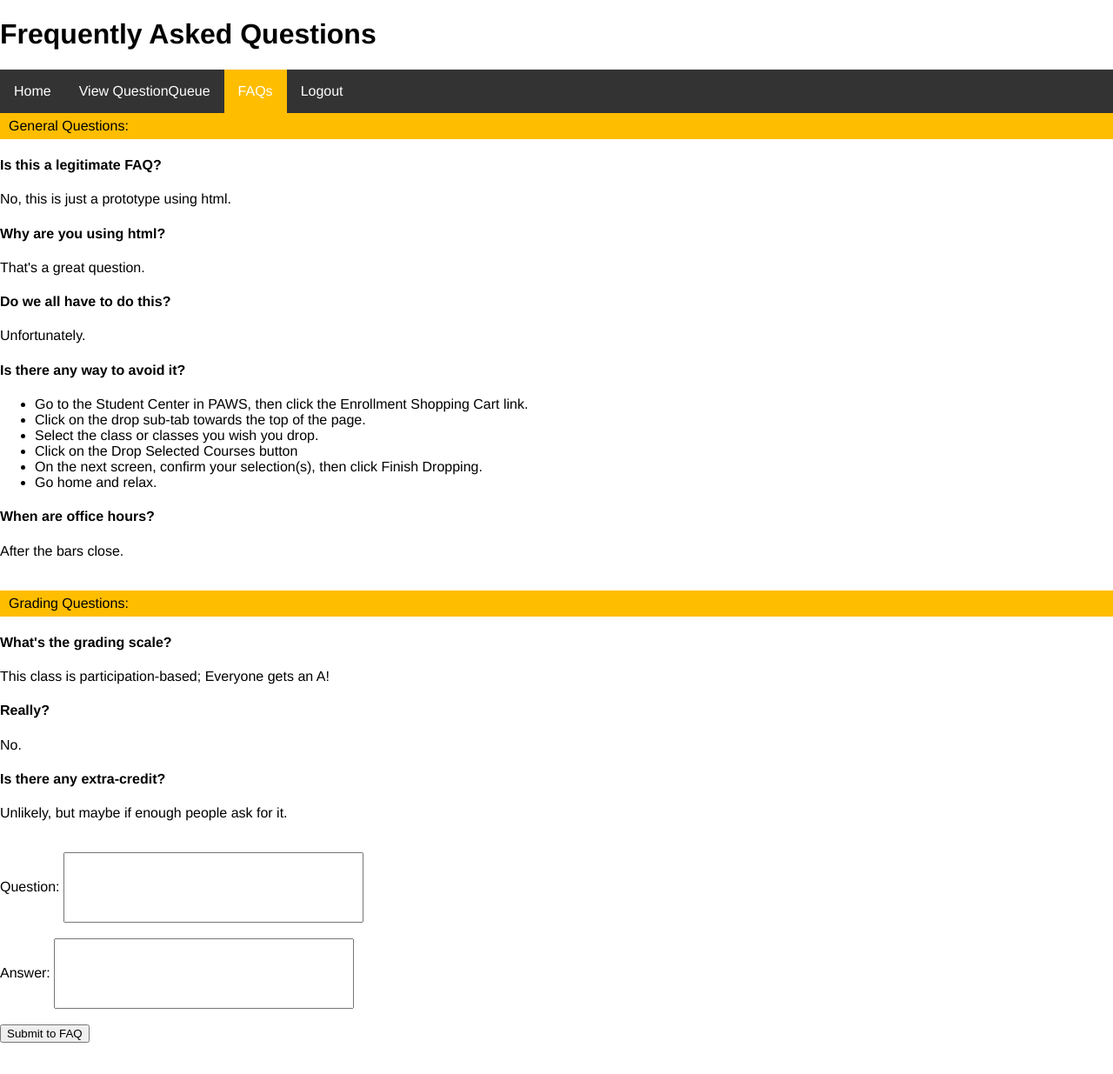
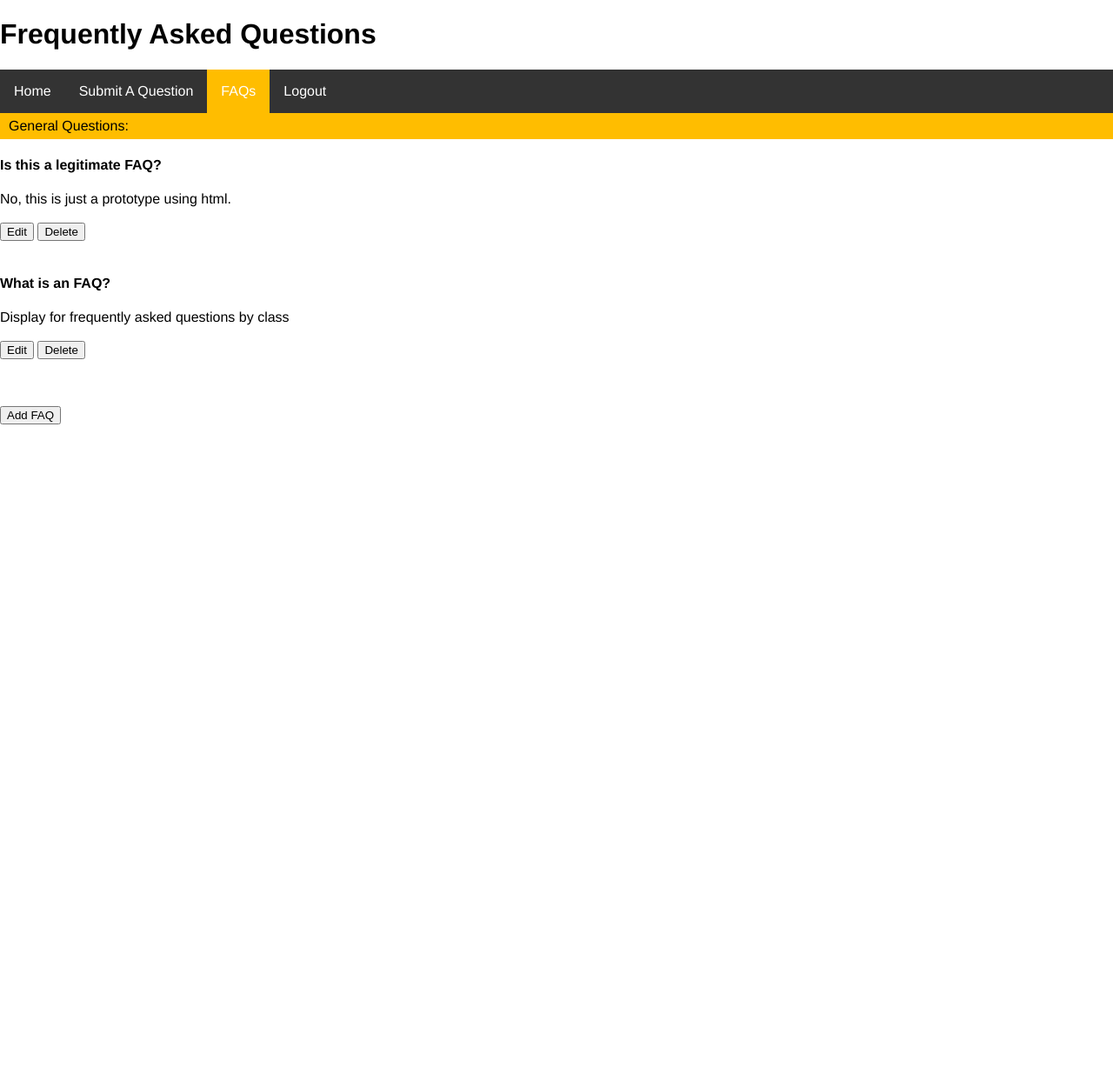
Before and after one commit to Team804/Project, a Python web app: template panthertaleslol/templates/FAQAdminView.html in a window 1280 px wide. Shown: the whole page at 87% size. After the commit the page ends 488 px from the top, so only its background shows below. Run offline with Jinja, Linux system fonts and the light colour scheme; the template is opened without the code that fills it, so the values that code supplies are empty.

Commit message:
Update FAQAdminView.html

```diff
--- a/panthertaleslol/templates/FAQAdminView.html
+++ b/panthertaleslol/templates/FAQAdminView.html
@@ -1,31 +1,37 @@
 <!DOCTYPE HTML>
-<!--  Important classes to play with for css are probably
+<!-- Important classes to play with for css are probably
 		header, question, answer
-
-		I know there are ways to make the questions collapsable but I'm not sure if we want that through html or css
-
-		-->
+I know there are ways to make the questions collapsable but I'm not not sure if we want that through html or css
+-->
 <html>
 	<head>
 		<title>FAQs</title>
 		<link href="stylesheets/style.css" rel="stylesheet" type="text/css" />
 	</head>
+
 	<body>
+
 		<div class="pageinfo">
+
 			<h1>Frequently Asked Questions</h1>
-		</div>
+				</div>
+
 		<div>
 			<ul class="navbar">
-				<li class="navitem"><a class = "navlink" href="/">Home</a></li>
-				<li class="navitem"><a class="navlink" href="/questionqueue">View QuestionQueue</a></li>
-				<li class="navitem"><a class="current navlink" href="/FAQADMIN">FAQs</a></li>
+
+				<li class="navitem"><a class = "navlink" href="">Home</a></li>
+
+				<li class="navitem"><a class="navlink" href="/studentQA">Submit A Question</a></li>
+
+				<li class="navitem"><a class="current navlink" href="/FAQ">FAQs</a></li>
+
 				<li class="navitem"><a class="navlink" href="/">Logout</a></li>
+
 			</ul>
 		</div>
-		<div class="faq">
+		<div class = "faq">
 
 		</div>
-
 			<div class="panel-group">
 				<div class="header">General Questions:</div>
 					<h4 class="question">
@@ -34,77 +40,27 @@
 					<div class="answer">
 						No, this is just a prototype using html.
 					</div>
+					<br>
+						<button type="button">Edit</button>
+						<button type="button">Delete</button>
+					</br>
+					</br>
+
 					<h4 class="question">
-						Why are you using html?
+						What is an FAQ?
 					</h4>
 					<div class="answer">
-						That's a great question.
+						Display for frequently asked questions by class
 					</div>
-					<h4 class="question">
-						Do we all have to do this?
-					</h4>
-					<div class="answer">
-						Unfortunately.
-					</div>
-					<h4 class="question">
-						Is there any way to avoid it?
-					</h4>
-					<div class="answer">
-						<ul>
-							<li>Go to the Student Center in PAWS, then click the Enrollment Shopping Cart link.</li>
-							<li>Click on the drop sub-tab towards the top of the page.</li>
-							<li>Select the class or classes you wish you drop.</li>
-							<li>Click on the Drop Selected Courses button</li>
-							<li>On the next screen, confirm your selection(s), then click Finish Dropping.</li>
-							<li>Go home and relax.</li>
-						</ul>
-					</div>
-					<h4 class="question">
-						When are office hours?
-					</h4>
-					<div class="answer">
-						After the bars close.
-					</div>
-				<br />
-				<br />
-				<div class="header">Grading Questions:</div>
-					<h4 class="question">
-						What's the grading scale?
-					</h4>
-					<div class="answer">
-						This class is participation-based; Everyone gets an A!
-					</div>
-					<h4 class="question">
-						Really?
-					</h4>
-					<div class="answer">
-						No.
-					</div>
-					<h4 class="question">
-						Is there any extra-credit?
-					</h4>
-					<div class="answer">
-						Unlikely, but maybe if enough people ask for it.
-					</div>
-					<br />
-					<br />
-					<form action="/cgi-bin/hello_get.cgi" method="get">
-							Question:
-						<input type="text" name="input_question" value="" maxlength="500" size="40"  style="height:75px" />
-							<br />
-							<br />
-							Answer:
-						<input type="text" name="input_answer" value="" maxlength="500" size="40" style="height:75px" />
-						<br />
-						<br />
-						<input type="submit" value="Submit to FAQ" />
-					</form>
-				<br />
-				<br />
+					<br>
+						<button type="button">Edit</button>
+						<button type="button">Delete</button>
+					</br>
+					</br>
+					</br>
+					</br>
+
+					<button type="button">Add FAQ</button>
 			</div>
-		</div>
-
 	</body>
-
-
 </html>
```
